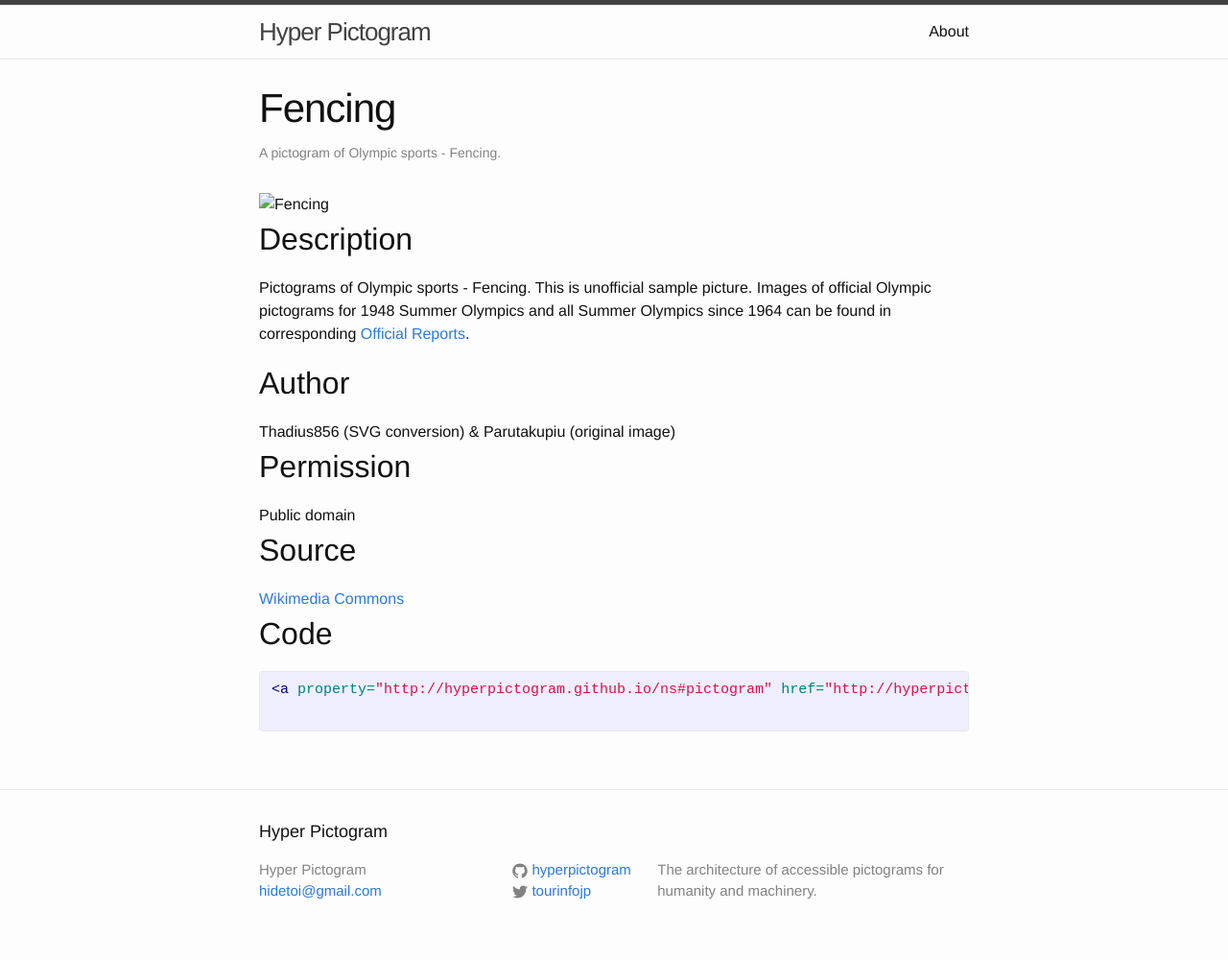
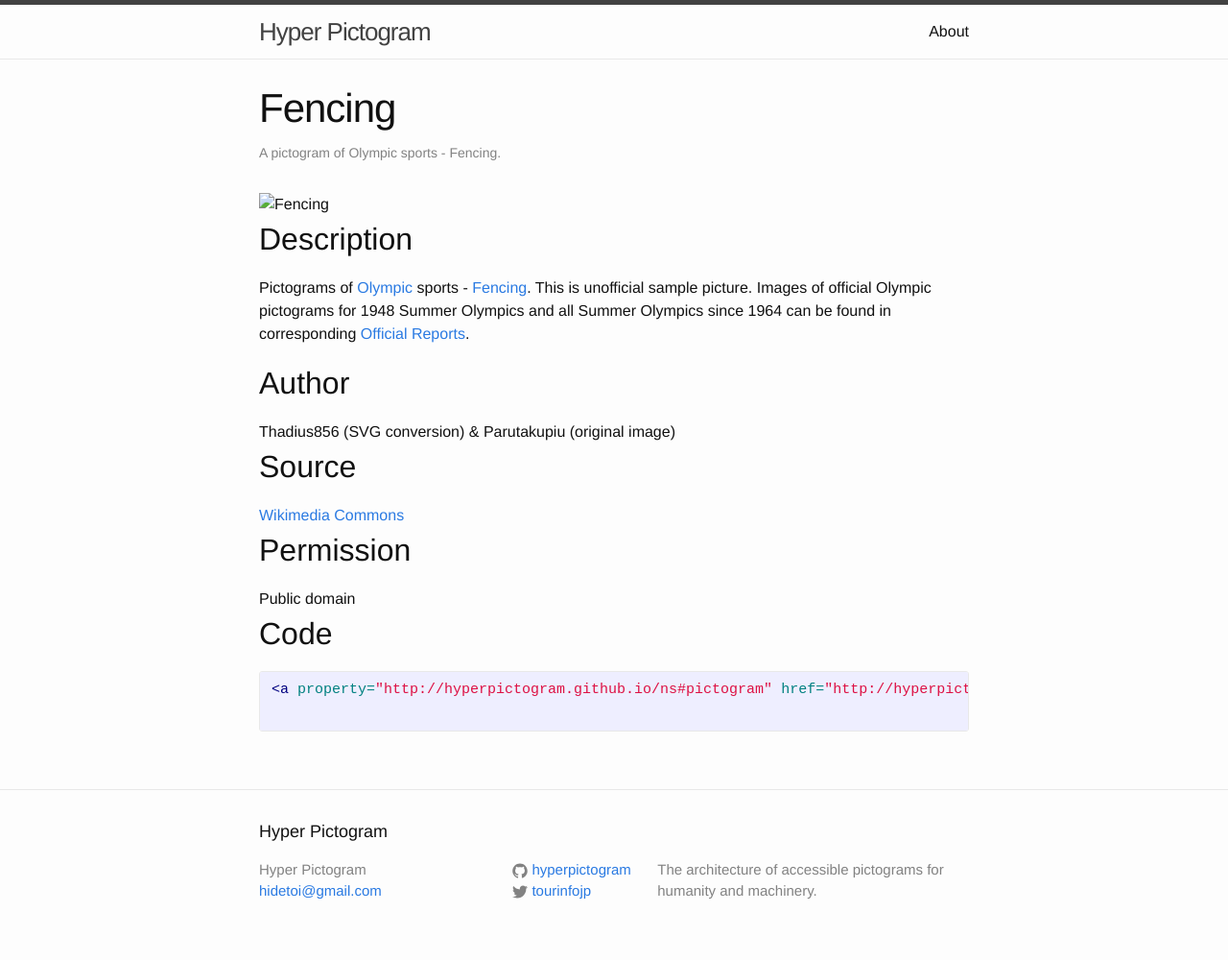
Before and after one commit to hyperpictogram/hyperpictogram.github.io, a Jekyll site: the page built from _pictograms/fencing-thadius856-parutakupiu.md, in a window 1280 px wide. Shown: the whole page at 96% size. Built offline with Jekyll 4.4.1, drawn with Linux system fonts in a browser that asks for light colours; some of the changed lines change nothing that is shown.

Commit message:
change the layout of the pictogram page

```diff
--- a/_layouts/pictogram.html
+++ b/_layouts/pictogram.html
@@ -25,13 +25,6 @@ layout: default
 		</section>
 	{% endif %}
 
-	{% if page.permission %}
-	  	<section id="permission">
-	  		<h2>Permission</h2>
-	    	<div>{{ page.permission }}</div>
-		</section>
-	{% endif %}
-
 	{% if page.source %}
 		<section id="source">
 			<h2>Source</h2>
@@ -40,6 +33,13 @@ layout: default
 			{% else %}
 				{{ page.source }}
 			{% endif %}
+		</section>
+	{% endif %}
+
+	{% if page.permission %}
+	  	<section id="permission">
+	  		<h2>Permission</h2>
+	    	<div>{{ page.permission }}</div>
 		</section>
 	{% endif %}
 
--- a/_pictograms/fencing-thadius856-parutakupiu.md
+++ b/_pictograms/fencing-thadius856-parutakupiu.md
@@ -3,9 +3,9 @@ name: Fencing
 image-file: Fencing_pictogram.svg
 short-description: A pictogram of Olympic sports - Fencing.
 author: Thadius856 (SVG conversion) & Parutakupiu (original image)
-permission: Public domain
 source: Wikimedia Commons
 source-url: http://commons.wikimedia.org/wiki/File:Fencing_pictogram.svg
+permission: Public domain
 ---
 
-Pictograms of Olympic sports - Fencing. This is unofficial sample picture. Images of official Olympic pictograms for 1948 Summer Olympics and all Summer Olympics since 1964 can be found in corresponding [Official Reports](http://www.la84.org/sports-library-digital-collection/).
+Pictograms of [Olympic](http://en.wikipedia.org/wiki/Olympic_Games) sports - [Fencing](http://en.wikipedia.org/wiki/Fencing). This is unofficial sample picture. Images of official Olympic pictograms for 1948 Summer Olympics and all Summer Olympics since 1964 can be found in corresponding [Official Reports](http://www.la84.org/sports-library-digital-collection/).
```
